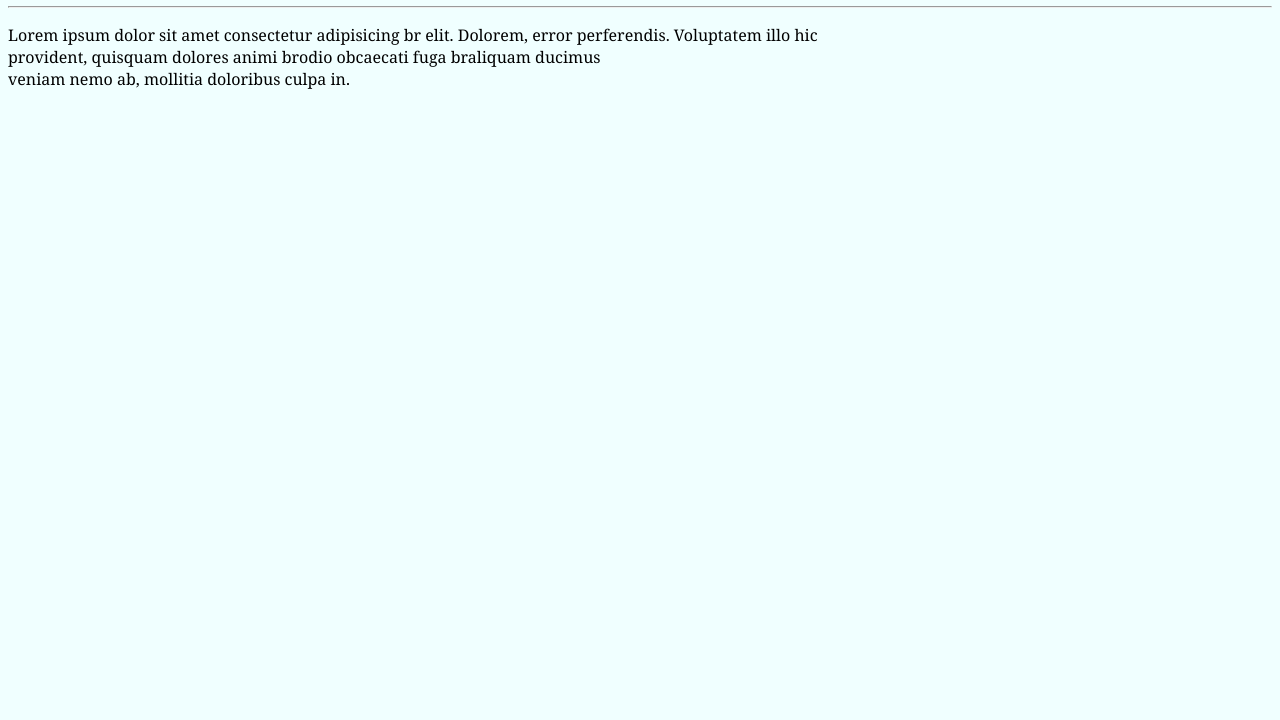
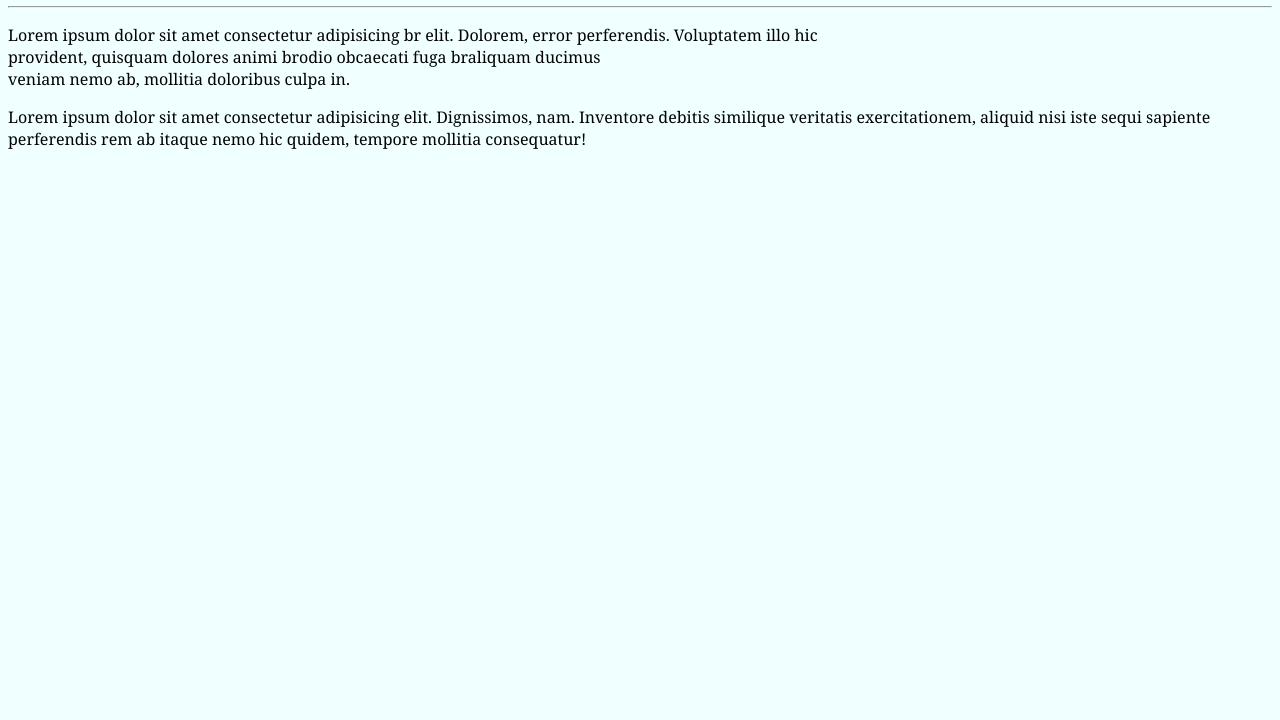
Before and after one commit to DaviRibeiroSantos/Ol--Mundo, a plain HTML site: page site-exemplo/index.html in a window 1280 px wide. Shown: the part 80-800 px from the top of the page. Drawn offline with Linux system fonts and the light colour scheme.

Commit message:
Adicionei um paragrafo

```diff
--- a/site-exemplo/index.html
+++ b/site-exemplo/index.html
@@ -10,10 +10,13 @@
 <body>
     <h1>Olá,Mundo</h1>
     <hr>
+
     <p>Lorem ipsum dolor sit amet consectetur adipisicing
      br    elit. Dolorem, error perferendis. Voluptatem illo hic
        <br>   provident, quisquam dolores animi  brodio obcaecati fuga braliquam ducimus <br>veniam nemo ab,
           mollitia doloribus culpa in.</p>
 
+    <p>Lorem ipsum dolor sit amet consectetur adipisicing elit. Dignissimos, nam. Inventore debitis similique veritatis exercitationem, aliquid nisi iste sequi sapiente perferendis rem ab itaque nemo hic quidem, tempore mollitia consequatur!</p>
+    <br>
 </body>
 </html>
```
